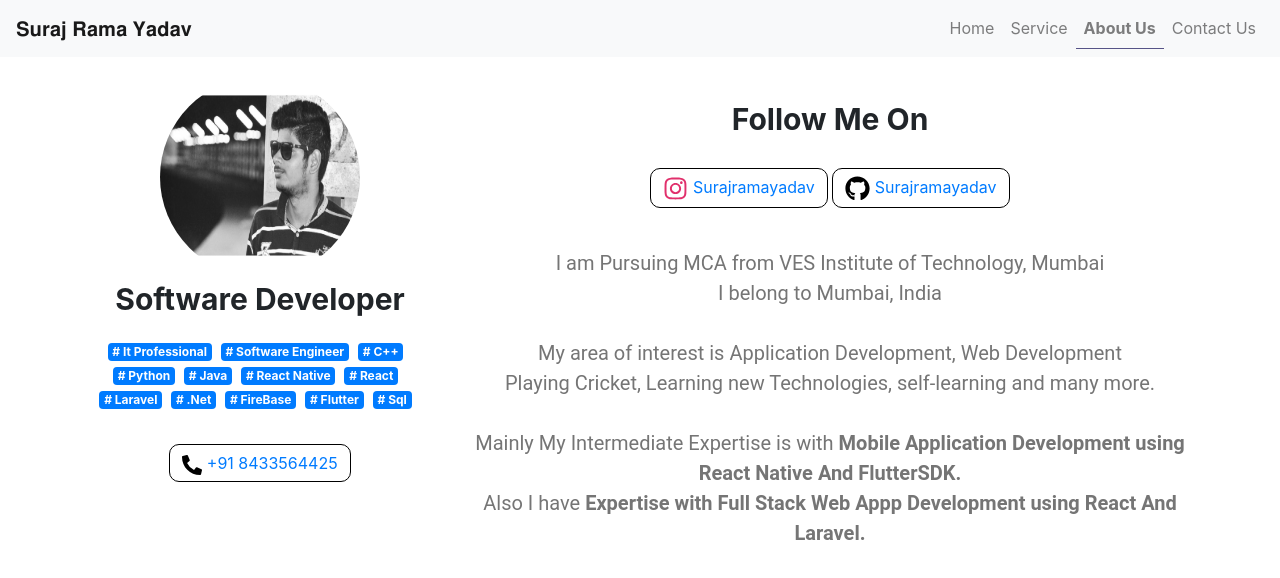
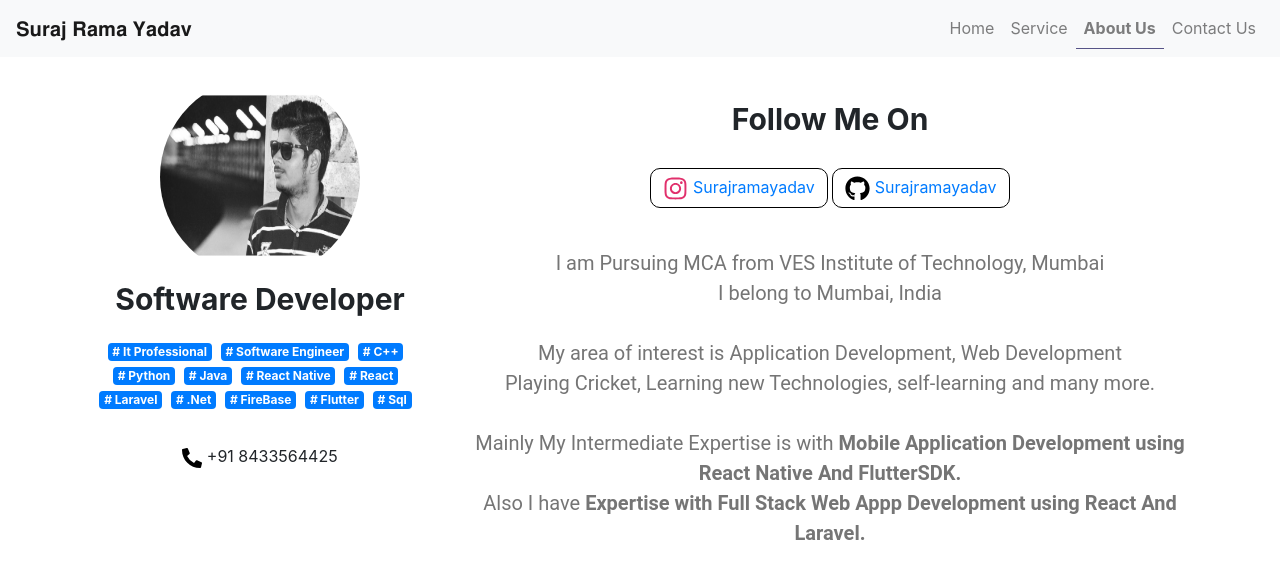
Before and after one commit to surajramayadav/surajramayadav-surajramayadav.github.io, a React (Create React App) app: page /website/about in a window 1280 px wide. Shown: the top 578 px of the page. Built offline with nearby package versions, Linux system fonts and the light colour scheme.

Commit message:
Final Commit

```diff
--- a/src/About.js
+++ b/src/About.js
@@ -25,11 +25,11 @@ function About() {
                            <span class="badge badge-primary" ># Flutter </span>	&nbsp;
                            <span class="badge badge-primary" ># Sql </span>	&nbsp;
                            <br/><br/>
-                           <button type="button" class="btn btn-link" style={{ borderRadius: 10,marginTop:10, borderColor: 'black' }}>
+                           <p style={{ borderRadius: 10,marginTop:10, borderColor: 'black' }}>
                                 <FaPhoneAlt
                                     size={20} color='black' /> <span >
                                +91 8433564425 </span>
-                            </button>
+                            </p>
                         </center>
                     </div>
                     <div class="col-sm-8">
```
